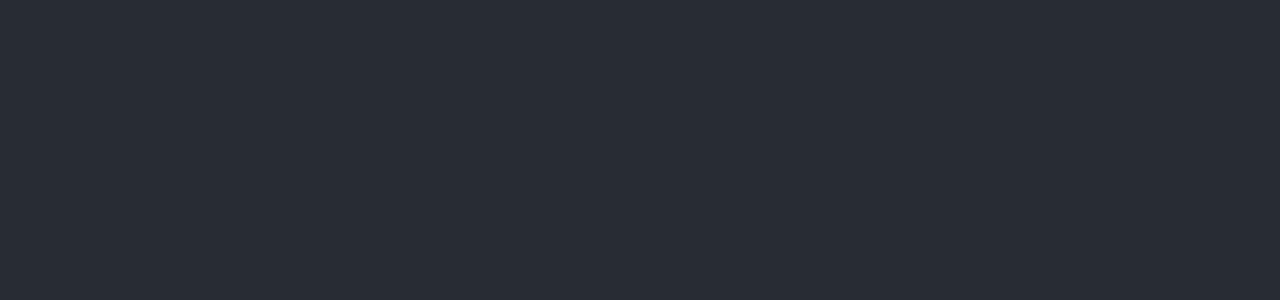
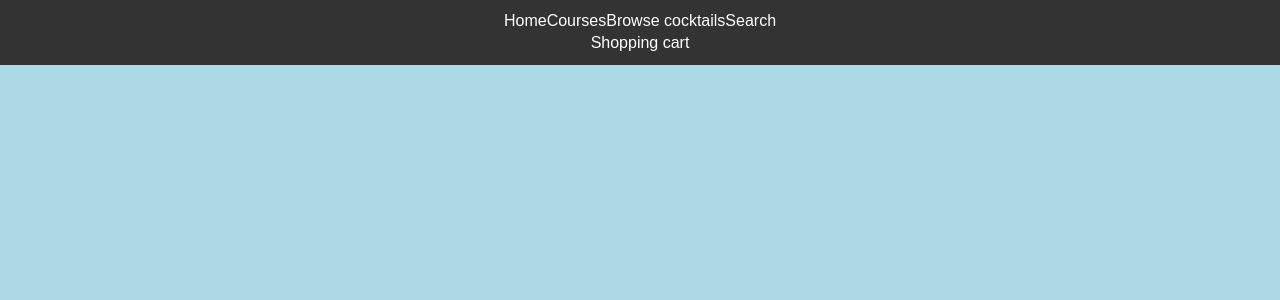
Before and after one commit to ebokkon/mixerduo-frontend, a React (Create React App) app: page / in a window 1280 px wide. Shown: the top 300 px of the page. Built offline with nearby package versions, Linux system fonts and the light colour scheme.

Commit message:
Basic page css.

```diff
--- a/src/App.css
+++ b/src/App.css
@@ -1,38 +1,11 @@
-.App {
-  text-align: center;
+* {
+  box-sizing: border-box;
+  margin: 0;
+  padding: 0;
 }
 
-.App-logo {
-  height: 40vmin;
-  pointer-events: none;
+body {
+  font-family: Arial, Helvetica, sans-serif;
+  line-height: 1.4;
+  background: lightblue;
 }
-
-@media (prefers-reduced-motion: no-preference) {
-  .App-logo {
-    animation: App-logo-spin infinite 20s linear;
-  }
-}
-
-.App-header {
-  background-color: #282c34;
-  min-height: 100vh;
-  display: flex;
-  flex-direction: column;
-  align-items: center;
-  justify-content: center;
-  font-size: calc(10px + 2vmin);
-  color: white;
-}
-
-.App-link {
-  color: #61dafb;
-}
-
-@keyframes App-logo-spin {
-  from {
-    transform: rotate(0deg);
-  }
-  to {
-    transform: rotate(360deg);
-  }
-}
--- a/src/App.js
+++ b/src/App.js
@@ -1,12 +1,16 @@
 import React from "react";
+import { BrowserRouter, Route } from "react-router-dom";
+import Navbar from "./components/Navbar";
+
 import "./App.css";
-import { BrowserRouter, Route } from "react-router-dom";
 
 function App() {
   return (
     <BrowserRouter>
       <div className="App">
-        <header className="App-header"></header>
+        <header className="App-header">
+          <Navbar />
+        </header>
       </div>
     </BrowserRouter>
   );
```
